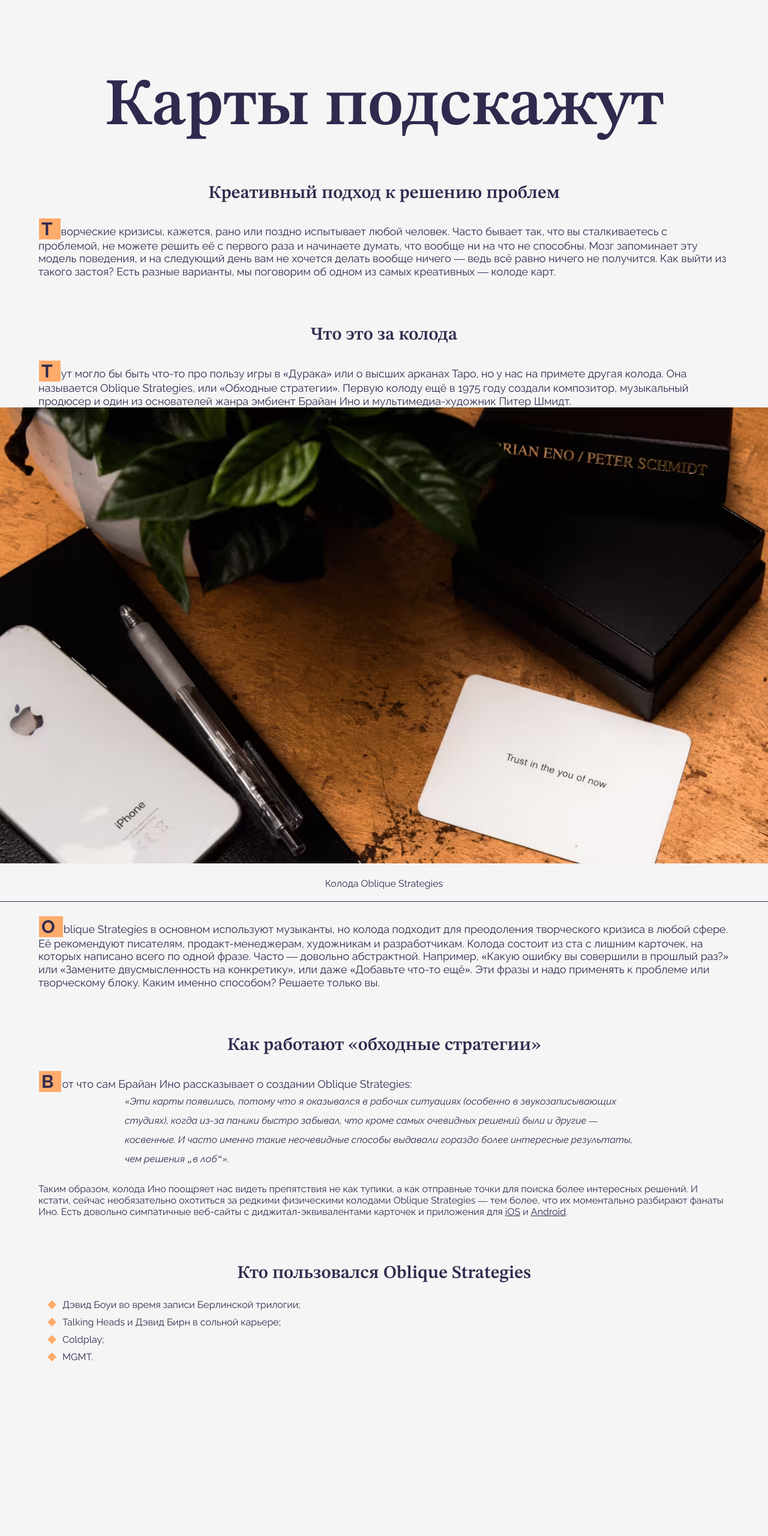
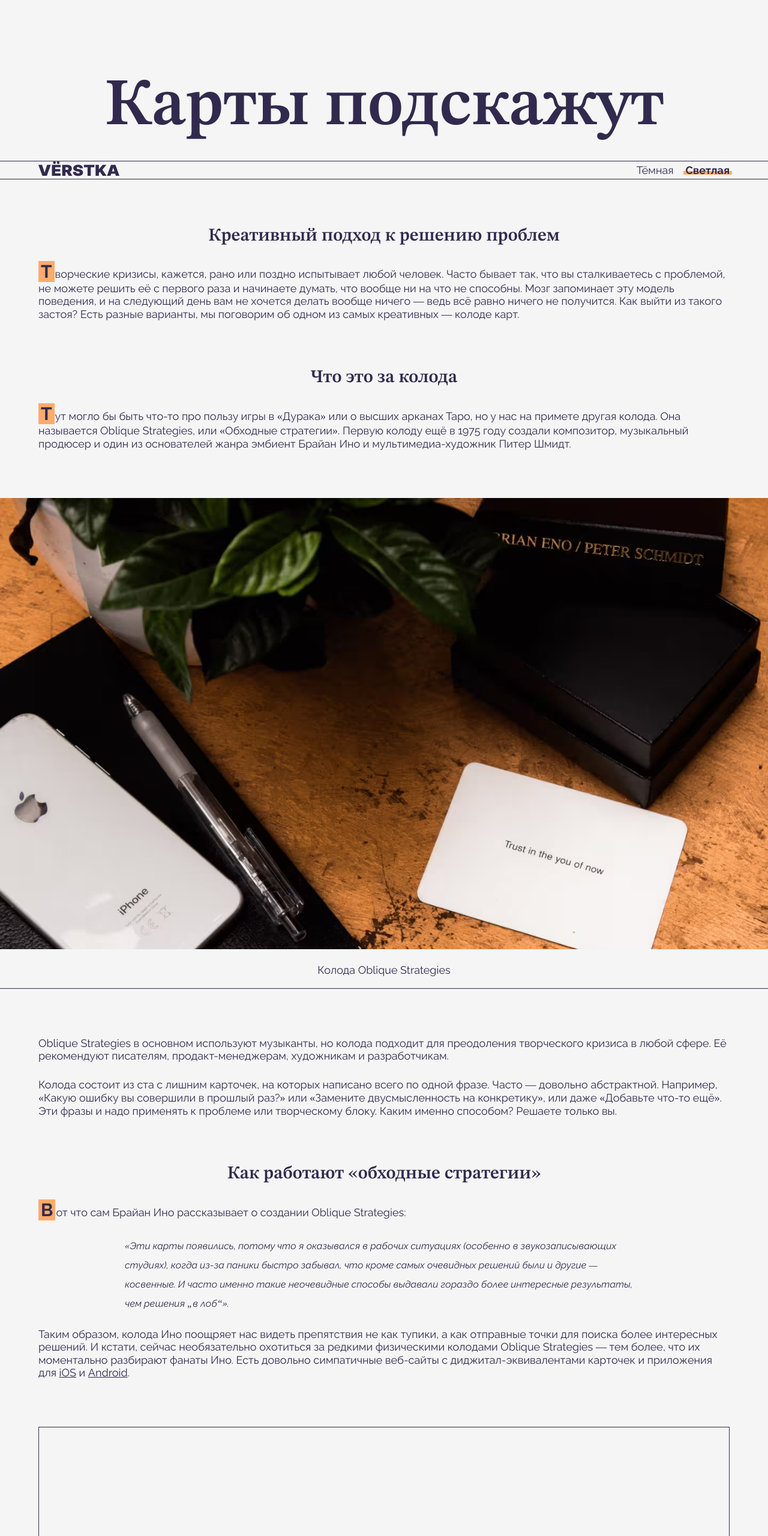
Before and after one commit to AnScher/karty-podskazhut, a plain HTML site: page index.html in a window 1280 px wide. Shown: the top 2560 px of the page at 60% size. Before the commit the page ends 2271 px from the top, so only its background shows below. Drawn offline with Linux system fonts and the light colour scheme.

Commit message:
Закончил верстать

```diff
--- a/index.html
+++ b/index.html
@@ -14,65 +14,149 @@
   <body class="page theme_dark">
     <header class="header">
       <h1 class="heading content-section header__title">Карты подскажут</h1>
+      <nav class="header__menu content-section">
+        <div class="header__logo">
+          <svg xmlns="http://www.w3.org/2000/svg" width="135" height="25">
+            <use href="./images/logo.svg#logo"></use>
+          </svg>
+        </div>
+        <ul class="header__theme-toggler">
+          <li>
+            <button class="header__theme-button header__theme-button_type_dark">
+              Тёмная
+            </button>
+          </li>
+          <li>
+            <button
+              class="header__theme-button header__theme-button_type_light header__theme-button_is-active"
+              disabled
+            >
+              Светлая
+            </button>
+          </li>
+        </ul>
+      </nav>
     </header>
     <main class="content content-section">
-      <h2 class="heading content__title">Креативный подход к решению проблем</h2>
+      <h2 class="heading content__title">
+        Креативный подход к решению проблем
+      </h2>
       <div class="content__text-block content__text-block_type_first-lettered">
         <p class="content__paragraph">
-          Творческие кризисы, кажется, рано или поздно испытывает любой человек. Часто бывает так, что вы сталкиваетесь с проблемой, не можете решить её с первого раза и начинаете думать, что вообще ни на что не способны. Мозг запоминает эту модель поведения, и на следующий день вам не хочется делать вообще ничего — ведь всё равно ничего не получится.
-Как выйти из такого застоя? Есть разные варианты, мы поговорим об одном из самых креативных — колоде карт.
+          Творческие кризисы, кажется, рано или поздно испытывает любой человек.
+          Часто бывает так, что вы сталкиваетесь с проблемой, не можете решить
+          её с первого раза и начинаете думать, что вообще ни на что не
+          способны. Мозг запоминает эту модель поведения, и на следующий день
+          вам не хочется делать вообще ничего — ведь всё равно ничего не
+          получится. Как выйти из такого застоя? Есть разные варианты, мы
+          поговорим об одном из самых креативных — колоде карт.
         </p>
       </div>
       <h2 class="heading content__title">Что это за колода</h2>
       <div class="content__text-block content__text-block_type_first-lettered">
         <p class="content__paragraph">
-          Тут могло бы быть что-то про пользу игры в «Дурака» или о высших арканах Таро, но у нас на примете другая колода. Она называется Oblique Strategies, или «Обходные стратегии». Первую колоду ещё в 1975 году создали композитор, музыкальный продюсер и один из основателей жанра эмбиент Брайан Ино и мультимедиа-художник Питер Шмидт.
+          Тут могло бы быть что-то про пользу игры в «Дурака» или о высших
+          арканах Таро, но у нас на примете другая колода. Она называется
+          Oblique Strategies, или «Обходные стратегии». Первую колоду ещё в 1975
+          году создали композитор, музыкальный продюсер и один из основателей
+          жанра эмбиент Брайан Ино и мультимедиа-художник Питер Шмидт.
         </p>
         <figure class="content__figure">
-            <img src="./images/cards-1x.png" alt="Колода Oblique Strategies" class="content__picture"
-             srcset="./images/cards-1x.avif 1x,
-                     ./images/cards-1x.webp 1x,
-                     ./images/cards-1x.png  1x,
-                     ./images/cards-2x.avif 2x,
-                     ./images/cards-2x.webp 2x,
-                     ./images/cards-2x.png  2x">
-              <!-- Обязательно нужен picture ?-->
+          <picture>
+            <source
+              srcset="./images/cards-1x.avif 1x, ./images/cards-2x.avif 2x"
+              type="image/avif"
+            />
+            <source
+              srcset="./images/cards-1x.webp 1x, ./images/cards-2x.webp 2x"
+              type="image/webp"
+            />
+            <img
+              srcset="./images/cards-1x.png 1x, ./images/cards-2x.png 2x"
+              alt="Колода карт Oblique Strategies на деревянном столе, рядом с IPhone и шариковой ручкой"
+              loading="lazy"
+              class="content__picture"
+            />
+          </picture>
           <figcaption class="content__picture-caption">
             Колода Oblique Strategies
           </figcaption>
         </figure>
       </div>
-      <div class="content__text-block content__text-block_type_first-lettered">
+      <div class="content__text-block">
         <p class="content__paragraph">
-          Oblique Strategies в основном используют музыканты, но колода подходит для преодоления творческого кризиса в любой сфере. Её рекомендуют писателям, продакт-менеджерам, художникам и разработчикам.
-Колода состоит из ста с лишним карточек, на которых написано всего по одной фразе. Часто — довольно абстрактной. Например, «Какую ошибку вы совершили в прошлый раз?» или «Замените двусмысленность на конкретику», или даже «Добавьте что-то ещё». Эти фразы и надо применять к проблеме или творческому блоку. Каким именно способом? Решаете только вы.
+          Oblique Strategies в основном используют музыканты, но колода подходит
+          для преодоления творческого кризиса в любой сфере. Её рекомендуют
+          писателям, продакт-менеджерам, художникам и разработчикам.
+        </p>
+        <p class="content__paragraph">
+          Колода состоит из ста с лишним карточек, на которых написано всего по
+          одной фразе. Часто — довольно абстрактной. Например, «Какую ошибку вы
+          совершили в прошлый раз?» или «Замените двусмысленность на
+          конкретику», или даже «Добавьте что-то ещё». Эти фразы и надо
+          применять к проблеме или творческому блоку. Каким именно способом?
+          Решаете только вы.
         </p>
       </div>
       <h2 class="heading content__title">Как работают «обходные стратегии»</h2>
       <div class="content__text-block content__text-block_type_first-lettered">
         <p class="content__paragraph">
           Вот что сам Брайан Ино рассказывает о создании Oblique Strategies:
-          <blockquote class="content__blockquote">
-            «Эти карты появились, потому что я оказывался в рабочих ситуациях (особенно в звукозаписывающих студиях), когда из-за паники быстро забывал, что кроме самых очевидных решений были и другие — косвенные. И часто именно такие неочевидные способы выдавали гораздо более интересные результаты, чем решения „в лоб“».
-          </blockquote>
-
-          Таким образом, колода Ино поощряет нас видеть препятствия не как тупики, а как отправные точки для поиска более интересных решений.
-И кстати, сейчас необязательно охотиться за редкими физическими колодами Oblique Strategies — тем более, что их моментально разбирают фанаты Ино. Есть довольно симпатичные веб-сайты с диджитал-эквивалентами карточек и приложения для <a href="https://apps.apple.com/us/app/oblique-strategies-se/id1104927011" target="_blank" class="content__link">iOS</a> и <a href="https://play.google.com/store/apps/details?id=com.monoloco.obliquestrategies&hl=en_US&gl=US&pli=1" target="_blank" class="content__link">Android</a>.
+        </p>
+        <blockquote class="content__blockquote">
+          «Эти карты появились, потому что я оказывался в рабочих ситуациях
+          (особенно в звукозаписывающих студиях), когда из-за паники быстро
+          забывал, что кроме самых очевидных решений были и другие — косвенные.
+          И часто именно такие неочевидные способы выдавали гораздо более
+          интересные результаты, чем решения „в лоб“».
+        </blockquote>
+        <p class="content__paragraph">
+          Таким образом, колода Ино поощряет нас видеть препятствия не как
+          тупики, а как отправные точки для поиска более интересных решений. И
+          кстати, сейчас необязательно охотиться за редкими физическими колодами
+          Oblique Strategies — тем более, что их моментально разбирают фанаты
+          Ино. Есть довольно симпатичные веб-сайты с диджитал-эквивалентами
+          карточек и приложения для
+          <a
+            href="https://apps.apple.com/us/app/oblique-strategies-se/id1104927011"
+            target="_blank"
+            class="content__link"
+            >iOS</a
+          >
+          и
+          <a
+            href="https://play.google.com/store/apps/details?id=com.monoloco.obliquestrategies&hl=en_US&gl=US&pli=1"
+            target="_blank"
+            class="content__link"
+            >Android</a
+          >.
         </p>
       </div>
+      <article class="content__card">
+        <h3 class="content__card-title heading">
+          Use an <span class="colored-text">old idea</span>
+        </h3>
+        <p class="content__card-subtitle">Воспользуйтесь старой идеей</p>
+      </article>
       <h2 class="heading content__title">Кто пользовался Oblique Strategies</h2>
-      <div class="content__text-block content__text-block_type_first-lettered">
+      <div class="content__text-block">
         <ol class="content__list">
-          <li class="content__list-item">Дэвид Боуи во время записи Берлинской трилогии;</li>
-          <li class="content__list-item">Talking Heads и Дэвид Бирн в сольной карьере;</li>
+          <li class="content__list-item">
+            Дэвид Боуи во время записи Берлинской трилогии;
+          </li>
+          <li class="content__list-item">
+            Talking Heads и Дэвид Бирн в сольной карьере;
+          </li>
           <li class="content__list-item">Coldplay;</li>
           <li class="content__list-item">MGMT.</li>
         </ol>
       </div>
     </main>
-    <footer class="footer"></footer>
+    <footer class="footer">
+      <p class="footer__title">VЁRSTKA</p>
+    </footer>
 
     <!-- Раскомментируйте строчку ниже, когда вёрстка будет готова. Если вы назвали все классы. как нужно, переключатель темы будет работать -->
-    <!-- <script src="./scripts/theme-changer.js"></script> -->
+    <script src="./scripts/theme-changer.js"></script>
   </body>
 </html>
--- a/styles/style.css
+++ b/styles/style.css
@@ -1,6 +1,6 @@
 :root {
-  --bg-color: #f5f5f5;
-  --text-color: #312A4E;
+  --bg-color: #f5f5f5; /* #171717 - #f5f5f5*/
+  --text-color: #312A4E;  /* #B3B3B3 - #312A4E*/
   --accent-color: #FFAB6B;
   --main-font: 'Raleway';
   --accent-font: 'STIX Two Text';
@@ -20,6 +20,12 @@
   background-color: var(--bg-color);
 }
 
+.theme_dark {
+  --bg-color: #171717;
+  --text-color: #b3b3b3;
+  --accent-color: transparent;
+}
+
 p,
 h1,
 h2,
@@ -30,6 +36,20 @@ ol,
 li,
 figure {
   margin: 0;
+}
+
+a:focus,
+button:focus {
+  outline: none;
+}
+
+a:focus-visible,
+button:focus-visible {
+  outline: 1px solid currentColor;
+}
+
+button:disabled {
+  pointer-events: none;
 }
 
 /* Header */
@@ -51,6 +71,55 @@ figure {
   margin-bottom: 40px;
 }
 
+.header__menu {
+  display: flex;
+  justify-content: space-between;
+  align-items: center;
+  border-block-start: 1px solid currentColor;
+  border-block-end: 1px solid currentColor;
+  padding-block: 20px;
+}
+
+.header__theme-toggler {
+  list-style: none;
+  display: flex;
+  padding: 0;
+  gap: 20px;
+}
+
+.header__theme-button {
+  position: relative;
+  font-family: inherit;
+  color: currentColor;
+  cursor: pointer;
+  font-size: 18px;
+  background-color: transparent;
+  border: none;
+  padding: 0;
+}
+
+.header__theme-button:hover {
+  text-decoration: underline;
+}
+
+.header__theme-button_is-active {
+  font-weight: 700;
+}
+
+.header__theme-button_is-active::after {
+  content: '';
+  position: absolute;
+  z-index: -1;
+  inline-size: calc(100% + 8px);
+  block-size: 0.5ch;
+  background-color: var(--accent-color);
+  inset-block-end: 0.3ch;
+  inset-inline-start: -4px;
+}
+
+.theme_dark .header__theme-button_is-active::after {
+  background-image: url(../images/pattern.svg);
+}
 /* Main */
 
 .content-section {
@@ -59,16 +128,15 @@ figure {
 
 .content__title {
   font-size: 30px;
-  margin-top: 7%;
-  margin-bottom: 2.5%;
+  margin: 7% 0 2.5%;
 }
 
-.content .content__text-block:not(:last-child) {
-  margin-bottom: 1.5em;
+.content__text-block .content__paragraph:not(:last-of-type) {
+  margin-block-end: 1.5em;
 }
 
 .content__paragraph {
-  color: #312A4E;
+  color: currentColor;
   font-size: 18px;
   font-style: normal;
   font-weight: 400;
@@ -103,38 +171,92 @@ figure {
   width: 15px;
   height: 15px;
   content: "";
-  background-image: url(/images/marker-light.svg);
+  background-image: url(../images/marker-light.svg);
   background-position: center;
   background-repeat: no-repeat;
+  background-size: contain;
   left: -25px;
   top: 2px;
+  color: var(--accent-color);
 }
 
-.content__text-block_type_first-lettered .content__paragraph:first-letter {
+.theme_dark .content__list-item::before {
+  background-image: url(../images/marker-dark.svg);
+}
+
+.content__text-block_type_first-lettered .content__paragraph:first-of-type::first-letter {
   display: inline-block;
+  margin-inline-end: 1px;
+  padding: 0 4px;
+  font-weight: 700;
+  font-size: 30px;
   background-color: var(--accent-color);
-  color: #312A4E;
-  font-size: 30px;
-  font-weight: 700;
-  line-height: normal;
-  letter-spacing: 9px;
-  padding: 0 4px;
-  margin: 1px;
 }
 
 .content__figure {
   position: relative;
-  width: calc(100% + 144px);
-  left: -72px;
+  inline-size: calc(100% + 10vi);
+  margin: 7% auto;
+  inset-inline-end: 5vi;
 }
 
 .content__picture {
-  width: 100%;
+  inline-size: 100%;
 }
 
 .content__picture-caption {
   padding: 20px 0;
   border-bottom: 1px solid #312A4E;
   text-align: center;
+  font-size: 18px;
 }
+
+.content__card {
+  display: flex;
+  flex-direction: column;
+  justify-content: center;
+  align-items: center;
+  aspect-ratio: 4/3;
+  margin-block-start: 7%;
+  border: 1px solid currentColor;
+}
+
+.content__card-title {
+  font-size: 60px;;
+}
+
+.content__card-subtitle {
+  font-size: 18px;
+}
+
+.colored-text {
+  position: relative;
+  display: inline-block;
+}
+
+.colored-text::after {
+  content: "";
+  position: absolute;
+  z-index: -1;
+  inline-size: calc(100% + 8px);
+  block-size: 0.5ch;
+  background-color: var(--accent-color);
+  inset-block-end: 0.3ch;
+  inset-inline-start: -4px;
+}
+
+.theme_dark .colored-text::after {
+  background-image: url(../images/pattern.svg);
+}
+
 /* Footer */
+.footer {
+  margin-block-start: 10%;
+  border-block-start: 1px solid currentColor;
+  padding: 2.5%;
+  text-align: center;
+}
+
+.footer__title {
+  font-size: 18px;
+}
```
